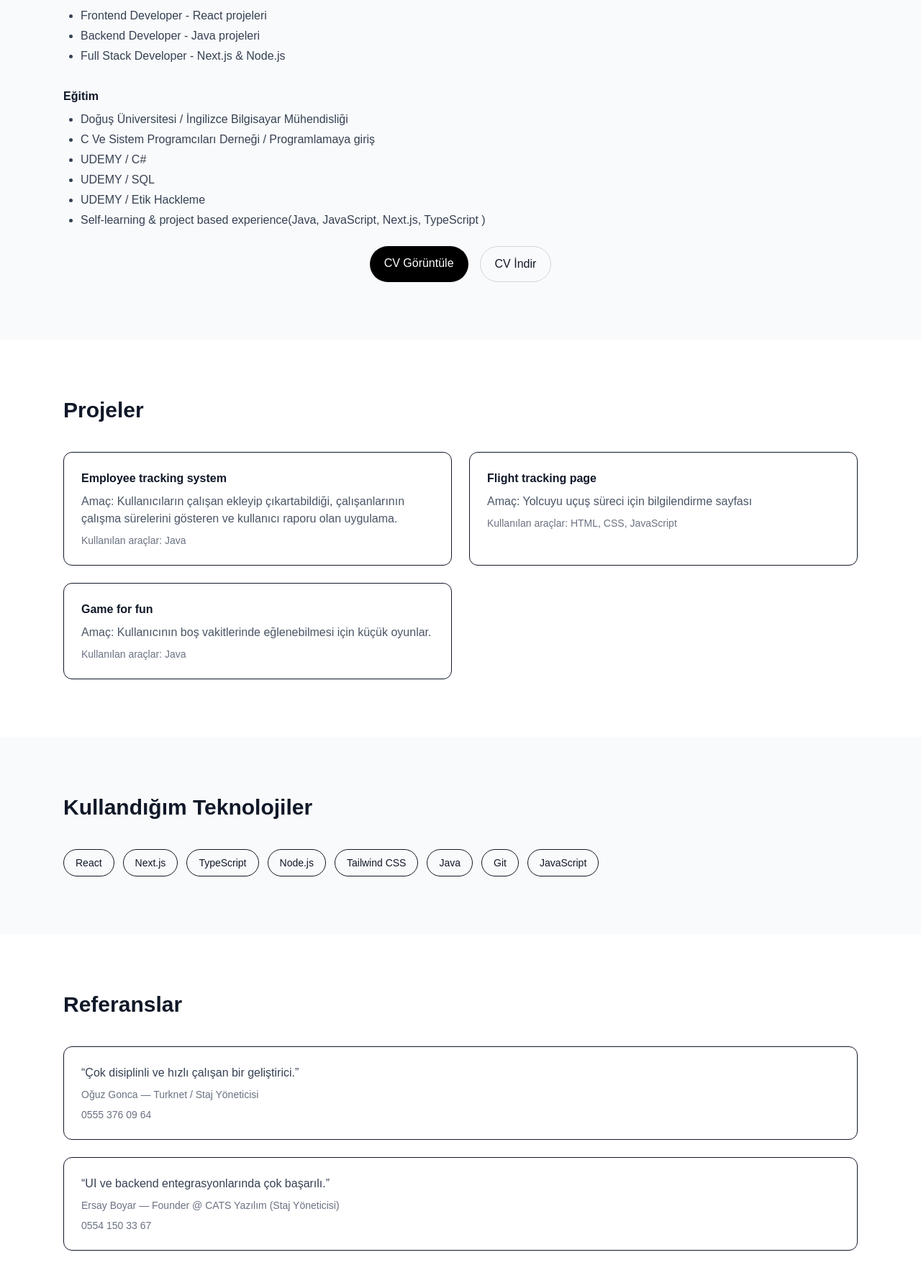
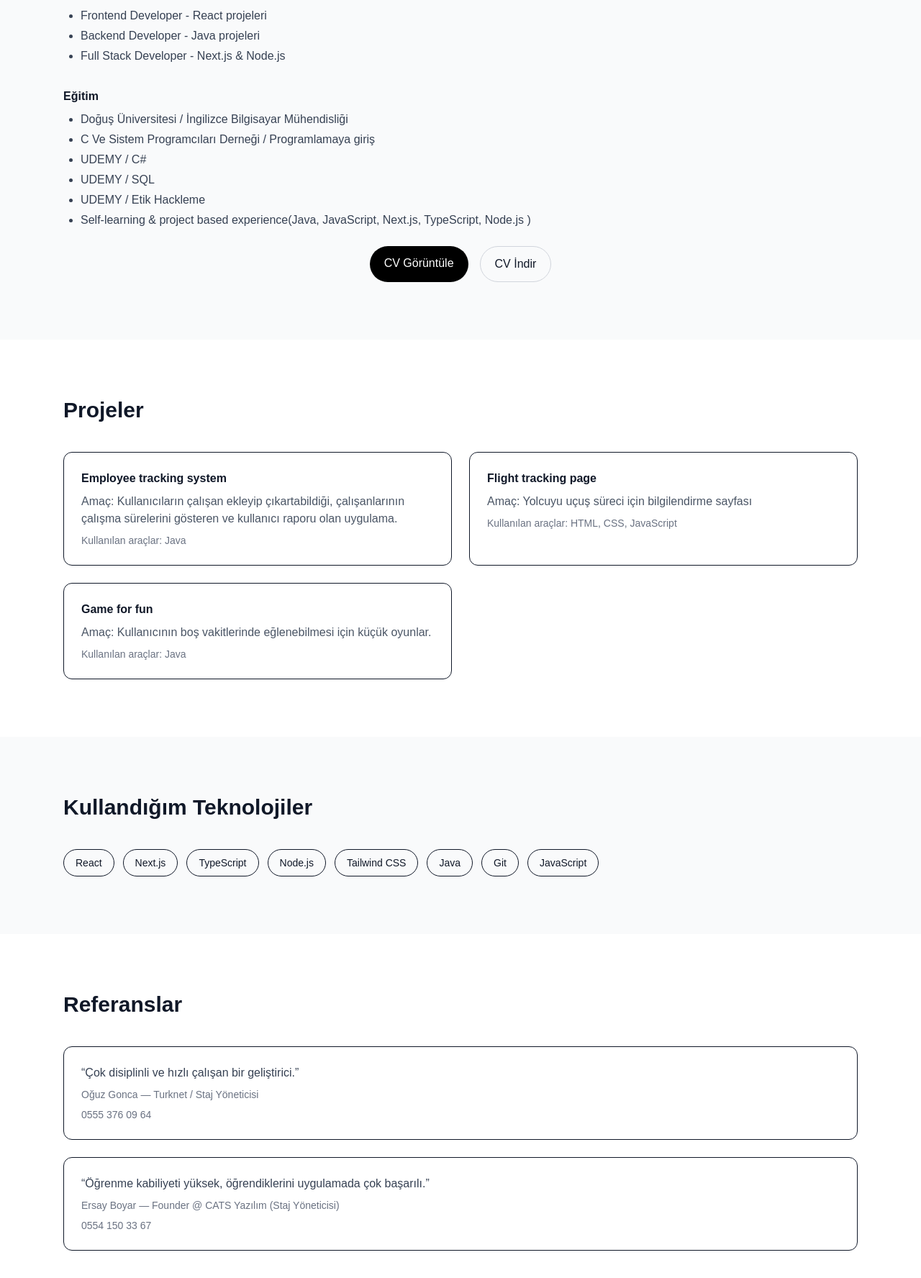
Before and after one commit to clkhnn/my-portfolio-website, a Next.js app: page / in a window 1280 px wide. Shown: the part 623-2399 px from the top of the page at 72% size. Built offline with nearby package versions, Linux system fonts and the light colour scheme.

Commit message:
References edit

```diff
--- a/src/app/page.tsx
+++ b/src/app/page.tsx
@@ -66,7 +66,7 @@ becerilerimi daha da geliştirmek amacıyla halen çeşitli kurslar almaktayım.
         <li>UDEMY / C#</li>
         <li>UDEMY / SQL</li>
         <li>UDEMY / Etik Hackleme </li>
-        <li>Self-learning & project based experience(Java, JavaScript, Next.js, TypeScript )</li>
+        <li>Self-learning & project based experience(Java, JavaScript, Next.js, TypeScript, Node.js )</li>
       </ul>
     </div>
     <div className="flex flex-col items-center mt-6">
@@ -178,7 +178,7 @@ becerilerimi daha da geliştirmek amacıyla halen çeşitli kurslar almaktayım.
 
         <div className="border p-6 rounded-xl">
           <p className="text-gray-700">
-            “UI ve backend entegrasyonlarında çok başarılı.”
+            “Öğrenme kabiliyeti yüksek, öğrendiklerini uygulamada çok başarılı.”
           </p>
           <p className="text-sm text-gray-500 mt-2">
             Ersay Boyar — Founder @ CATS Yazılım (Staj Yöneticisi)
```
